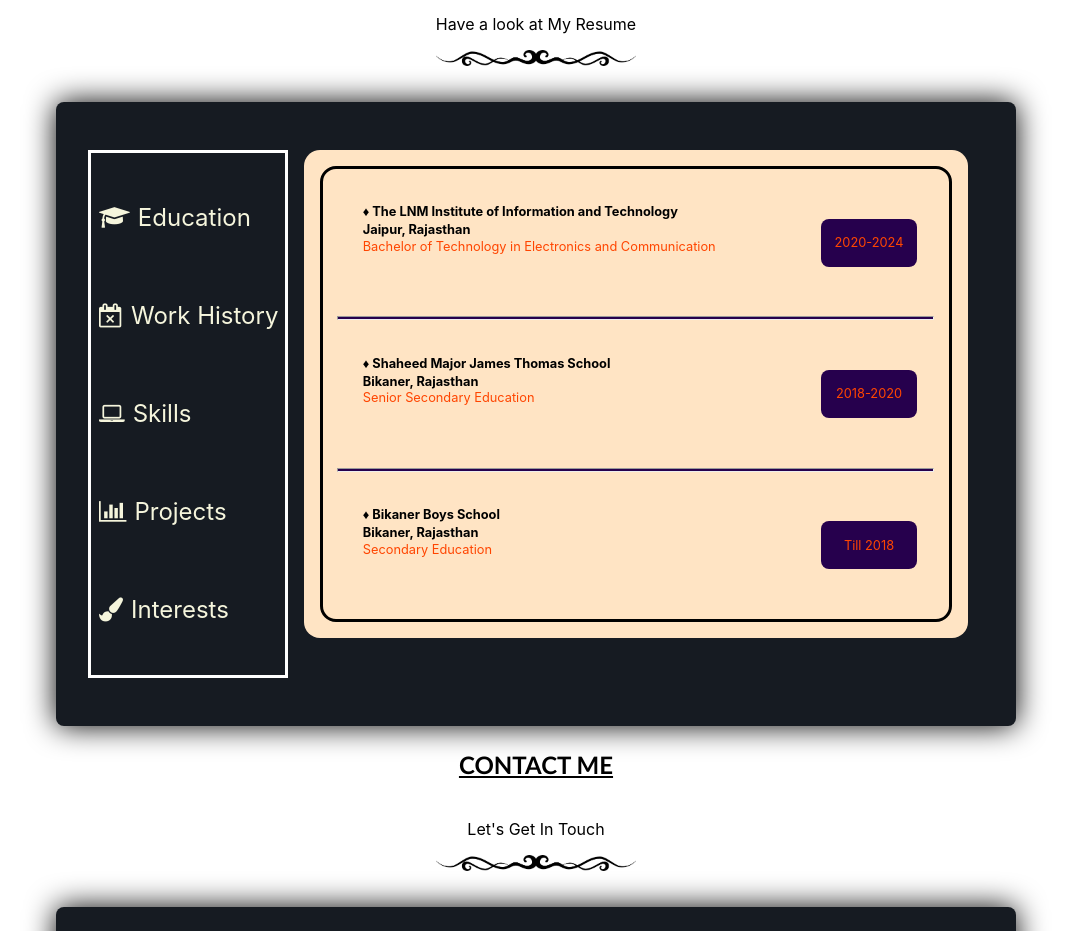
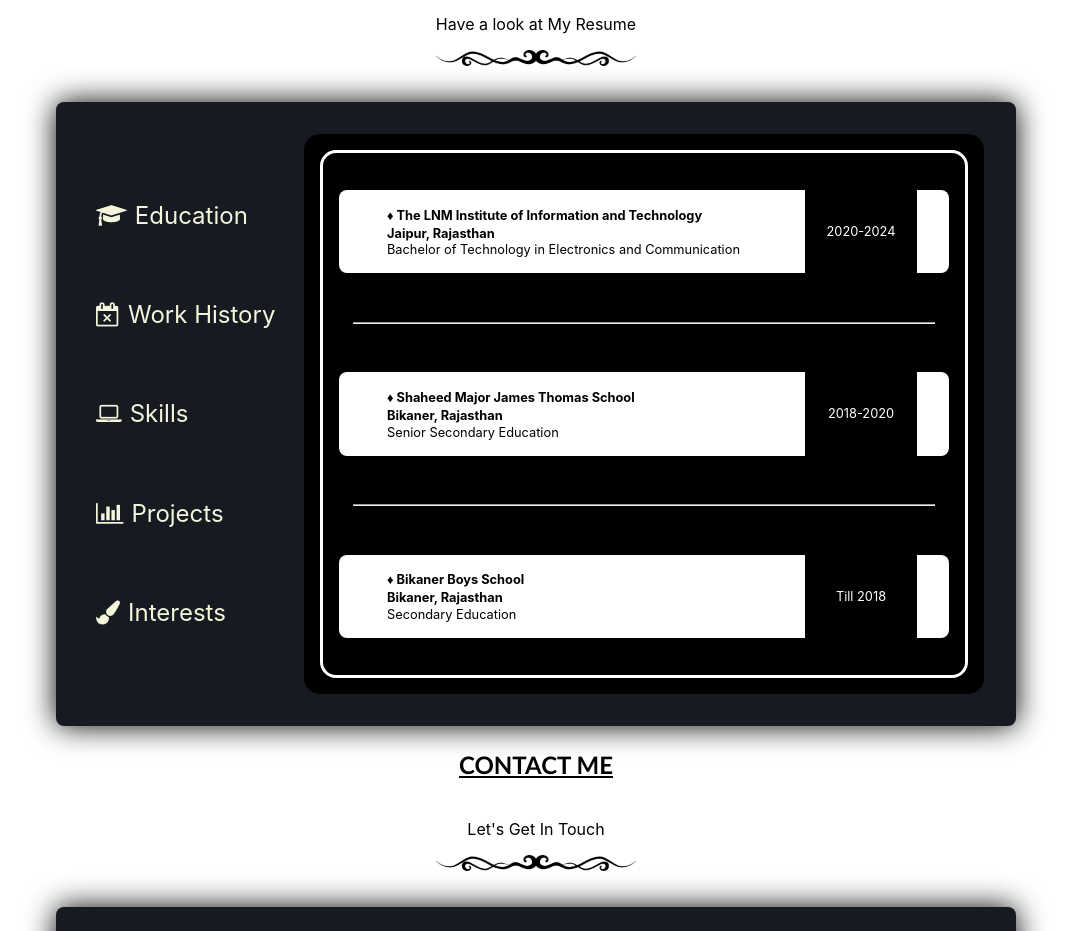
Before and after one commit to Shubham-Bansal47/Portfolio-Website, a React (Create React App) app: page / in a window 1280 px wide. Shown: the part 1880-2811 px from the top of the page, without its empty margins (104-1175 px from the left). Built offline with nearby package versions, Linux system fonts and the light colour scheme.

Commit message:
CSS to navbar and hover effects completed

```diff
--- a/src/App.css
+++ b/src/App.css
@@ -1,6 +1,11 @@
 .App{
+    margin: 0;
+    padding: 0;
     display: flex;
     flex-direction: column;
     justify-content: center;
     align-items: center;
+    scroll-behavior: smooth;
+    /* overflow-y: hidden;
+    overflow-x: hidden; */
 }
--- a/src/components/Navbar/navbar.css
+++ b/src/components/Navbar/navbar.css
@@ -8,7 +8,7 @@
     align-items: center;
     justify-content: space-around;
     /* border-radius: 0.5rem; */
-    width: 100vw;
+    width: 100%;
     box-shadow: 0px 10px 10px grey;
     height: 10vh;
 }
@@ -35,5 +35,8 @@
     color: white;
 }
 .navbar-right a:hover{
-    color: tomato;
+    color: orangered;
+    padding-bottom: 1rem;
+    text-decoration: 0.3rem underline;
+    transition: 0.5s ease;
 }
--- a/src/components/Resume/resume.css
+++ b/src/components/Resume/resume.css
@@ -10,13 +10,13 @@
     justify-content: flex-start;
 }
 .resume-left{
-    border: 0.2rem solid white;
+    /* border: 0.2rem solid white; */
     display: flex;
     flex-direction: column;
     align-items: flex-start;
     justify-content: space-around;
     background-color: #161b22;
-    width: 30%;
+    width: 25%;
     margin: 1rem 0rem 1rem 0rem;
     padding: 1rem 0rem 1rem 0rem;
     font-size: x-large;
@@ -42,11 +42,11 @@
     background-color: white;
 }
 .resume-right{
-    background-color: bisque;
-    width: 72vw;
-    height: 61vh;
+    background-color: black;
+    width: 75%;
     border-radius: 1rem;
-    margin: 1rem;
+    /* margin: 1rem; */
+    padding: 1rem;
     display: flex;
     /* align-items: center; */
     flex-direction: column;
@@ -55,46 +55,41 @@
 }
 .education{
     height: 100%;
-    border: 0.2rem solid black;
-    background-color: bisque;
+    padding: 1rem;
+    border: 0.2rem solid white;
+    background-color: black;
     border-radius: 1rem;
-    margin: 1rem;
     display: flex;
-    /* align-items: center; */
     flex-direction: column;
     justify-content: space-around;
-}
-.res-top{
-    margin-top: 1rem;
-}
-.res-bottom{
-    margin-bottom: 1rem;
+    color: black;
 }
 .res-top,.res-mid,.res-bottom{
+    border-radius: 0.5rem;
     display: flex;
     justify-content: space-between;
     align-items: center;
+    background-color: white;
+    /* overflow: hidden; */
 }
 .res-left{
     margin-left: 2rem;
-    padding: 0.5rem;
-    height: 5rem;
+    padding: 1rem;
+    height: 100%;
     display: flex;
     flex-direction: column;
-}
-.color1{
-    color: orangered;
+    /* align-items: center; */
+    justify-content: center;
 }
 .res-right{
     margin-right: 2rem;
+    padding: 0rem 1rem;
+    height: 100%;
     display: flex;
     align-items: center;
     justify-content: center;
-    height: 2rem;
     width: 5rem;
-    border-radius: 0.5rem;
-    padding: 0.5rem;
-    background-color: #26004d;
+    background-color: black;
     color: white;
 }
 h4{
@@ -103,8 +98,7 @@
 }
 hr{
     width: 95%;
-    height: 2px;
-    background-color: #26004d;
+    background-color: white;
 }
 @media(max-width:1368px)
 {
```
